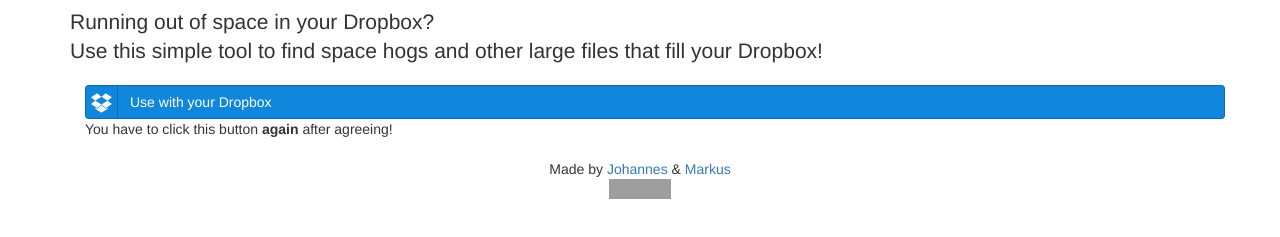
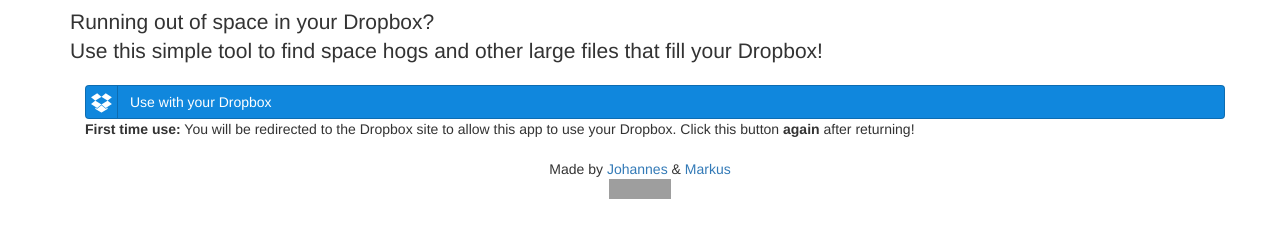
Before and after one commit to joplapp/dgraph, a plain HTML site: page index.html in a window 1280 px wide. Shown: the part 63-300 px from the top of the page. Drawn offline with nearby package versions, Linux system fonts and the light colour scheme; grey boxes are pictures that could not be loaded; a script that the page names is missing.

Commit message:
Dropbox authentification hint v2

```diff
--- a/index.html
+++ b/index.html
@@ -46,7 +46,7 @@
                         <i class="fa fa-dropbox"></i>
                         Use with your Dropbox
                     </a>
-                    <span>You have to click this button <strong>again</strong> after agreeing!</span>
+                    <span><strong>First time use:</strong> You will be redirected to the Dropbox site to allow this app to use your Dropbox. Click this button <strong>again</strong> after returning!</span>
                 </div>
 
             <div id="progress-box" class="progress" style="display: none">
```
